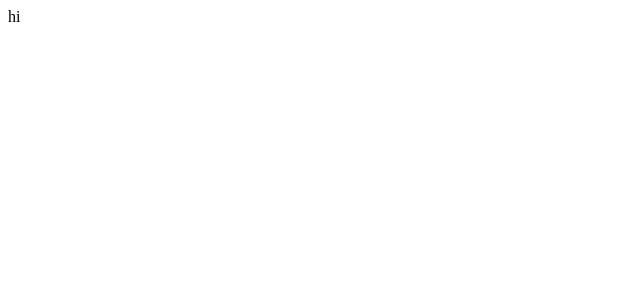
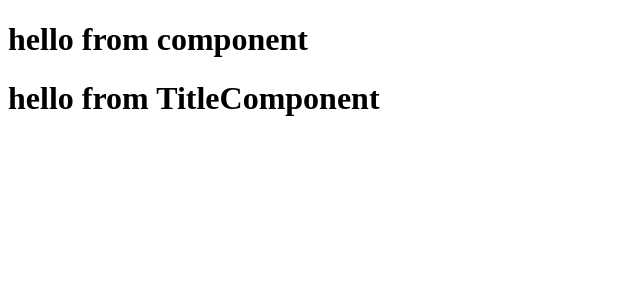
Before and after one commit to SURAJGUPTA0414/withoutbundle, a React (Vite) app: page / in a window 1280 px wide. Shown: the top 300 px of the page, without its empty margins (0-640 px from the left). Built offline with nearby package versions, Linux system fonts and the light colour scheme.

Commit message:
component composition

```diff
--- a/App.js
+++ b/App.js
@@ -99,7 +99,7 @@ import React from "react";
 import ReactDOM from "react-dom/client";
 
 const heading = React.createElement("div", {}, 'hi');
-console.log(heading);
+// console.log(heading);
 
 // jsx (transpiled before reaching to browser)  - parcel - babel
 
@@ -107,12 +107,33 @@ console.log(heading);
 
 //if multiple lines are there in jsx then we have to use ( ) paranthesis
 
+
+//react element
 const jsxHeading = (<div>
   hello jsx
 
 </div>);
-console.log(jsxHeading);
+
+//react component
+
+const TitleComponent = () => {
+  return(
+    <h1>hello from TitleComponent</h1>
+  );
+}
+
+//component composition
+const HeadingComponent = () => {
+  return(<><h1>hello from component</h1>
+  <TitleComponent />
+  </>);
+}
+
+// const HeadingComponent2 = () => (
+//   <h1>hello from component</h1>
+// )
 
 const root = ReactDOM.createRoot(document.getElementById("root"));
 
-root.render(heading);
+// root.render(heading);
+root.render(<HeadingComponent />);
```
